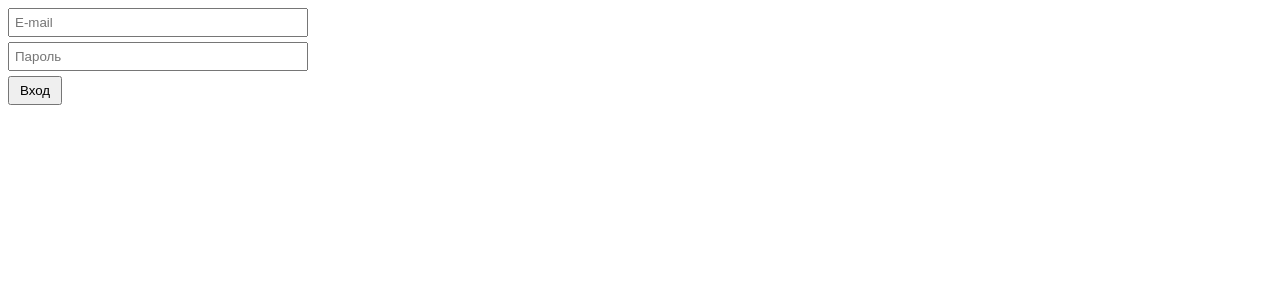
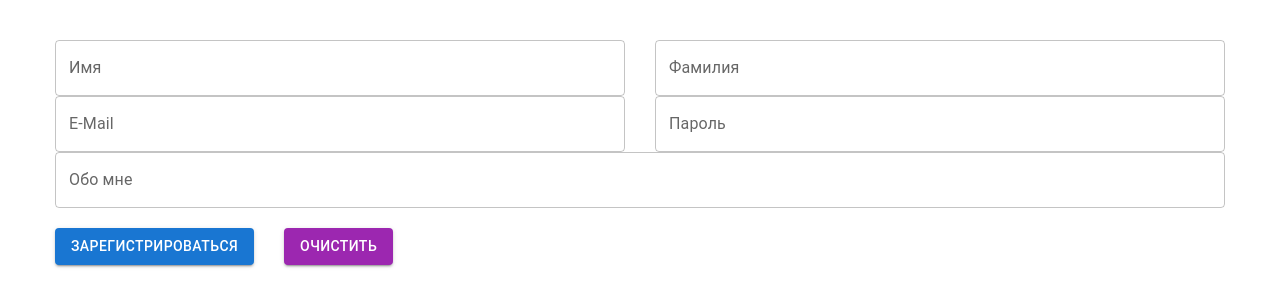
Before and after one commit to dmitriyrotaenko/archakov-react, a React (Create React App) app: page / in a window 1280 px wide. Shown: the top 306 px of the page. Built offline with nearby package versions, Linux system fonts and the light colour scheme.

Commit message:
[dev] сделал 7 дз

```diff
--- a/package.json
+++ b/package.json
@@ -3,11 +3,15 @@
   "version": "0.1.0",
   "private": true,
   "dependencies": {
+    "@emotion/react": "^11.5.0",
+    "@emotion/styled": "^11.3.0",
+    "@mui/material": "^5.0.6",
     "@testing-library/jest-dom": "^5.11.4",
     "@testing-library/react": "^11.1.0",
     "@testing-library/user-event": "^12.1.10",
     "react": "^17.0.2",
     "react-dom": "^17.0.2",
+    "react-hook-form": "^7.18.1",
     "react-scripts": "4.0.3",
     "web-vitals": "^1.0.1"
   },
--- a/src/home-assignment-2/App.js
+++ /dev/null
@@ -1,10 +0,0 @@
-import Form from "./Form";
-
-const App = () => {
-
-  return (
-    <Form />
-  );
-};
-
-export default App;
--- a/src/home-assignment-2/Form.jsx
+++ /dev/null
@@ -1,60 +0,0 @@
-import { form, input, button } from "./Form.module.css";
-
-const Form = () => {
-  let email = "";
-  let password = "";
-
-  function readInput({ target }) {
-    const { type, value } = target;
-
-    if (type === "text") {
-      email = value.trim();
-    } else {
-      password = value.trim();
-    }
-  }
-
-  function checkInputs(...args) {
-    return args.every((value) => value !== "");
-  }
-
-
-  function resetForm(form) {
-    form.reset();
-    email = password = "";
-  }
-
-  function handleSubmit(event) {
-    event.preventDefault();
-
-    if (!checkInputs(email, password)) {
-      alert("Необходимо заполнить оба поля!");
-      return;
-    }
-
-    console.log({ email, password });
-    resetForm(event.target);
-  }
-
-  return (
-    <form action="#" onSubmit={handleSubmit} className={form}>
-      <input
-        type="text"
-        placeholder="E-mail"
-        className={input}
-        onChange={readInput}
-      />
-      <input
-        type="password"
-        placeholder="Пароль"
-        className={input}
-        onChange={readInput}
-      />
-      <button type="submit" className={button}>
-        Вход
-      </button>
-    </form>
-  );
-};
-
-export default Form;
--- a/src/home-assignment-2/Form.module.css
+++ /dev/null
@@ -1,16 +0,0 @@
-.form {
-  display: flex;
-  flex-direction: column;
-  max-width: 300px;
-}
-
-.input {
-  padding: 5px;
-  margin-bottom: 5px;
-}
-
-.button {
-  padding: 5px 10px;
-  width: max-content;
-  cursor: pointer;
-}
--- /dev/null
+++ b/src/home-assignment-7/App.js
@@ -0,0 +1,109 @@
+import React from "react";
+import { useForm } from "react-hook-form";
+import TextField from "@mui/material/TextField";
+import Button from "@mui/material/Button";
+
+function App() {
+  const { handleSubmit, register, formState, reset } = useForm();
+
+  const defaultValues = {
+    firstName: "",
+    lastName: "",
+    email: "",
+    password: "",
+    about: "",
+  };
+
+  const onSubmit = (values) => console.log("ФОРМА!", values);
+
+  return (
+    <div className="App">
+      <form>
+        <div className="row">
+          <TextField
+            name="firstName"
+            label="Имя"
+            {...register("firstName", {
+              validate: (value) => value !== "admin" || "Nice try!",
+            })}
+            helperText={
+              formState.errors.firstName && formState.errors.firstName.message
+            }
+            error={!!formState.errors.firstName}
+            fullWidth
+          />
+          <TextField
+            name="lastName"
+            label="Фамилия"
+            {...register("lastName", {
+              required: "Это обязательное поле!",
+            })}
+            helperText={
+              formState.errors.lastName && formState.errors.lastName.message
+            }
+            error={!!formState.errors.lastName}
+            fullWidth
+          />
+        </div>
+        <div className="row">
+          <TextField
+            {...register("email", {
+              pattern: {
+                value: /^[A-Z0-9._%+-]+@[A-Z0-9._%+-]+\.[A-Z]{2,}$/i,
+                message: "Это неверная почта!",
+              },
+            })}
+            helperText={
+              formState.errors.email && formState.errors.email.message
+            }
+            error={!!formState.errors.email}
+            name="email"
+            label="E-Mail"
+            defaultValue=""
+            fullWidth
+          />
+          <TextField
+            {...register("password", {
+              required: "Это обязательное поле!",
+            })}
+            helperText={
+              formState.errors.password && formState.errors.password.message
+            }
+            error={!!formState.errors.password}
+            name="password"
+            type="password"
+            label="Пароль"
+            fullWidth
+          />
+        </div>
+        <div className="row">
+          <TextField
+            {...register("about")}
+            name="about"
+            label="Обо мне"
+            fullWidth
+          />
+        </div>
+        <br />
+        <div className="row">
+          <Button
+            onClick={handleSubmit(onSubmit)}
+            variant="contained"
+            color="primary"
+          >
+            Зарегистрироваться
+          </Button>
+          <Button
+            onClick={() => reset(defaultValues)}
+            variant="contained"
+            color="secondary"
+          >
+            Очистить
+          </Button>
+        </div>
+      </form>
+    </div>
+  );
+}
+
+export default App;
--- a/src/index.css
+++ /dev/null
@@ -1,12 +0,0 @@
-.profile {
-  width: 300px;
-  outline: 5px solid lightsteelblue;
-  border-radius: 5px;
-  padding: 15px 20px;
-  font-size: 20px;
-  margin: 20px 0 0 20px;
-}
-
-.profile__greeting {
-  font-weight: normal;
-}
--- a/src/index.js
+++ b/src/index.js
@@ -1,7 +1,7 @@
 import React from "react";
 import ReactDOM from "react-dom";
-import "./index.css";
-import App from "./home-assignment-2/App";
+import "./styles.css";
+import App from "./home-assignment-7/App";
 
 ReactDOM.render(
   <React.StrictMode>
--- /dev/null
+++ b/src/styles.css
@@ -0,0 +1,17 @@
+body {
+    margin: 0;
+    font-family: -apple-system, BlinkMacSystemFont, "Segoe UI", "Roboto", "Oxygen", "Ubuntu",
+      "Cantarell", "Fira Sans", "Droid Sans", "Helvetica Neue", sans-serif;
+    -webkit-font-smoothing: antialiased;
+    -moz-osx-font-smoothing: grayscale;
+    padding: 40px;
+  }
+
+  .row {
+    display: flex;
+  }
+
+  .MuiTextField-root,
+  .MuiButton-root {
+    margin: 0 15px !important;
+  }
```
Also changed, not shown: 1 other file (tests, documents, lock files or other folders).
